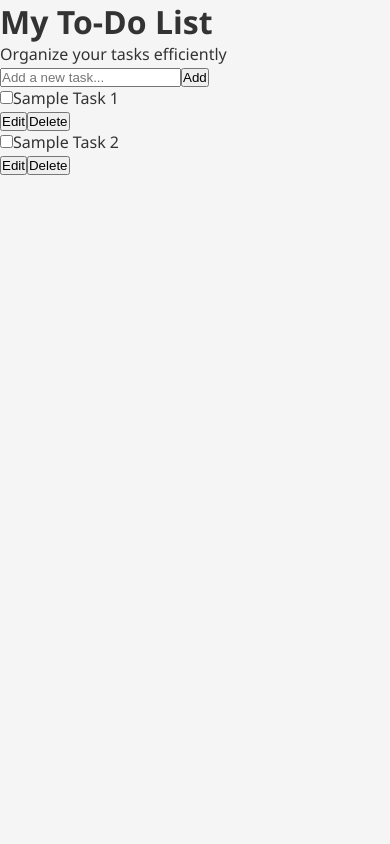
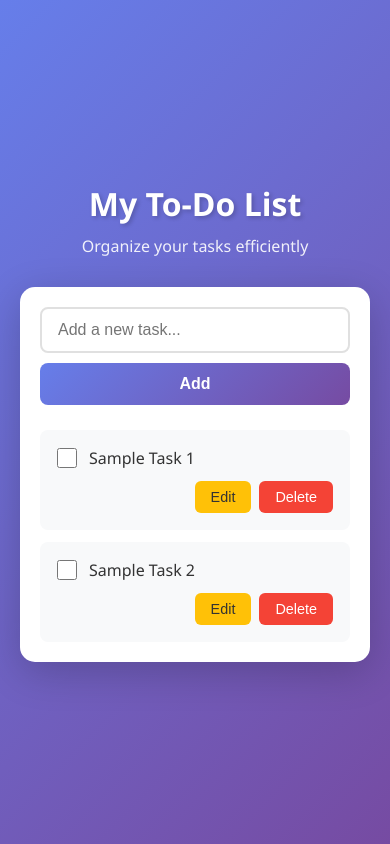
Before and after one commit to ManojRC18/Todo-project, a React (Vite) app: page / in a window 390 px wide. Built offline with nearby package versions, Linux system fonts and the light colour scheme.

Commit message:
Style the application for better UX

```diff
--- a/index.html
+++ b/index.html
@@ -4,7 +4,7 @@
     <meta charset="UTF-8" />
     <link rel="icon" type="image/svg+xml" href="/favicon.svg" />
     <meta name="viewport" content="width=device-width, initial-scale=1.0" />
-    <title>todo</title>
+    <title>Todo App</title>
   </head>
   <body>
     <div id="root"></div>
--- a/src/index.css
+++ b/src/index.css
@@ -6,10 +6,242 @@
 
 body {
   font-family: 'Segoe UI', Tahoma, Geneva, Verdana, sans-serif;
-  background: #f5f5f5;
+  background: linear-gradient(135deg, #667eea 0%, #764ba2 100%);
   color: #333;
+  min-height: 100vh;
 }
 
 #root {
   min-height: 100vh;
+  display: flex;
+  justify-content: center;
+  align-items: center;
+  padding: 20px;
 }
+
+.app {
+  width: 100%;
+  max-width: 600px;
+}
+
+/* Header Styles */
+.header {
+  text-align: center;
+  color: white;
+  margin-bottom: 30px;
+}
+
+.header h1 {
+  font-size: 2.5rem;
+  font-weight: 600;
+  margin-bottom: 10px;
+  text-shadow: 2px 2px 4px rgba(0, 0, 0, 0.2);
+}
+
+.header p {
+  font-size: 1rem;
+  opacity: 0.9;
+}
+
+/* Container */
+.container {
+  background: white;
+  border-radius: 15px;
+  padding: 30px;
+  box-shadow: 0 10px 40px rgba(0, 0, 0, 0.2);
+}
+
+/* Add Todo Form */
+.add-todo-form {
+  display: flex;
+  gap: 10px;
+  margin-bottom: 25px;
+}
+
+.todo-input {
+  flex: 1;
+  padding: 12px 16px;
+  border: 2px solid #e0e0e0;
+  border-radius: 8px;
+  font-size: 1rem;
+  transition: border-color 0.3s ease;
+}
+
+.todo-input:focus {
+  outline: none;
+  border-color: #667eea;
+}
+
+.add-btn {
+  padding: 12px 24px;
+  background: linear-gradient(135deg, #667eea 0%, #764ba2 100%);
+  color: white;
+  border: none;
+  border-radius: 8px;
+  font-size: 1rem;
+  font-weight: 600;
+  cursor: pointer;
+  transition: transform 0.2s ease, box-shadow 0.2s ease;
+}
+
+.add-btn:hover {
+  transform: translateY(-2px);
+  box-shadow: 0 4px 12px rgba(102, 126, 234, 0.4);
+}
+
+.add-btn:active {
+  transform: translateY(0);
+}
+
+/* Todo List */
+.todo-list {
+  display: flex;
+  flex-direction: column;
+  gap: 12px;
+}
+
+.empty-message {
+  text-align: center;
+  color: #999;
+  font-style: italic;
+  padding: 40px 20px;
+}
+
+/* Todo Item */
+.todo-item {
+  display: flex;
+  align-items: center;
+  gap: 12px;
+  padding: 15px;
+  background: #f8f9fa;
+  border-radius: 8px;
+  border: 2px solid transparent;
+  transition: all 0.3s ease;
+}
+
+.todo-item:hover {
+  border-color: #667eea;
+  box-shadow: 0 2px 8px rgba(102, 126, 234, 0.15);
+}
+
+.checkbox {
+  width: 20px;
+  height: 20px;
+  cursor: pointer;
+  accent-color: #667eea;
+}
+
+.todo-text {
+  flex: 1;
+  font-size: 1rem;
+  color: #333;
+  transition: all 0.3s ease;
+}
+
+.todo-text.completed {
+  text-decoration: line-through;
+  color: #999;
+  opacity: 0.6;
+}
+
+.edit-input {
+  flex: 1;
+  padding: 8px 12px;
+  border: 2px solid #667eea;
+  border-radius: 6px;
+  font-size: 1rem;
+}
+
+.edit-input:focus {
+  outline: none;
+  border-color: #764ba2;
+}
+
+/* Button Group */
+.button-group {
+  display: flex;
+  gap: 8px;
+}
+
+/* Button Styles */
+button {
+  padding: 8px 16px;
+  border: none;
+  border-radius: 6px;
+  font-size: 0.9rem;
+  font-weight: 500;
+  cursor: pointer;
+  transition: all 0.2s ease;
+}
+
+.edit-btn {
+  background: #ffc107;
+  color: #333;
+}
+
+.edit-btn:hover {
+  background: #ffb300;
+  transform: translateY(-1px);
+}
+
+.delete-btn {
+  background: #f44336;
+  color: white;
+}
+
+.delete-btn:hover {
+  background: #d32f2f;
+  transform: translateY(-1px);
+}
+
+.save-btn {
+  background: #4caf50;
+  color: white;
+}
+
+.save-btn:hover {
+  background: #45a049;
+  transform: translateY(-1px);
+}
+
+.cancel-btn {
+  background: #9e9e9e;
+  color: white;
+}
+
+.cancel-btn:hover {
+  background: #757575;
+  transform: translateY(-1px);
+}
+
+button:active {
+  transform: translateY(0);
+}
+
+/* Responsive Design */
+@media (max-width: 640px) {
+  .header h1 {
+    font-size: 2rem;
+  }
+
+  .container {
+    padding: 20px;
+  }
+
+  .add-todo-form {
+    flex-direction: column;
+  }
+
+  .add-btn {
+    width: 100%;
+  }
+
+  .todo-item {
+    flex-wrap: wrap;
+  }
+
+  .button-group {
+    width: 100%;
+    justify-content: flex-end;
+  }
+}
```
